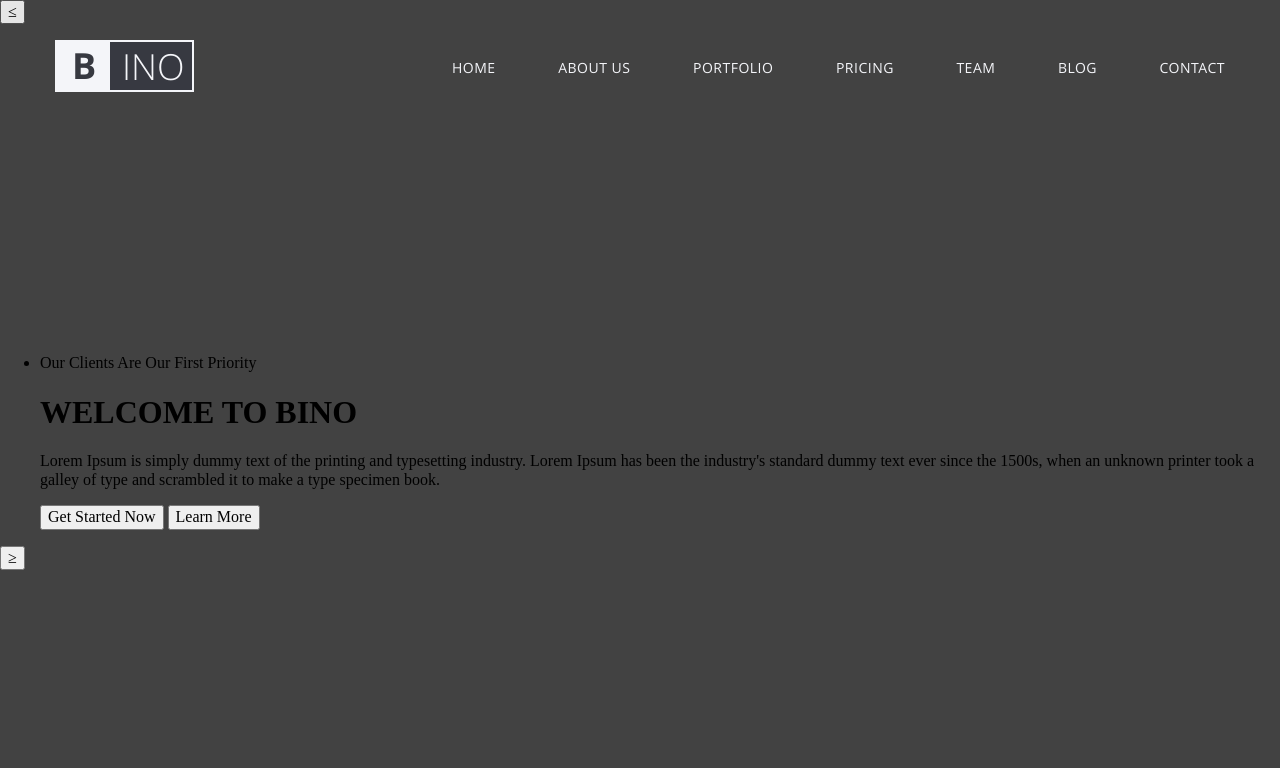
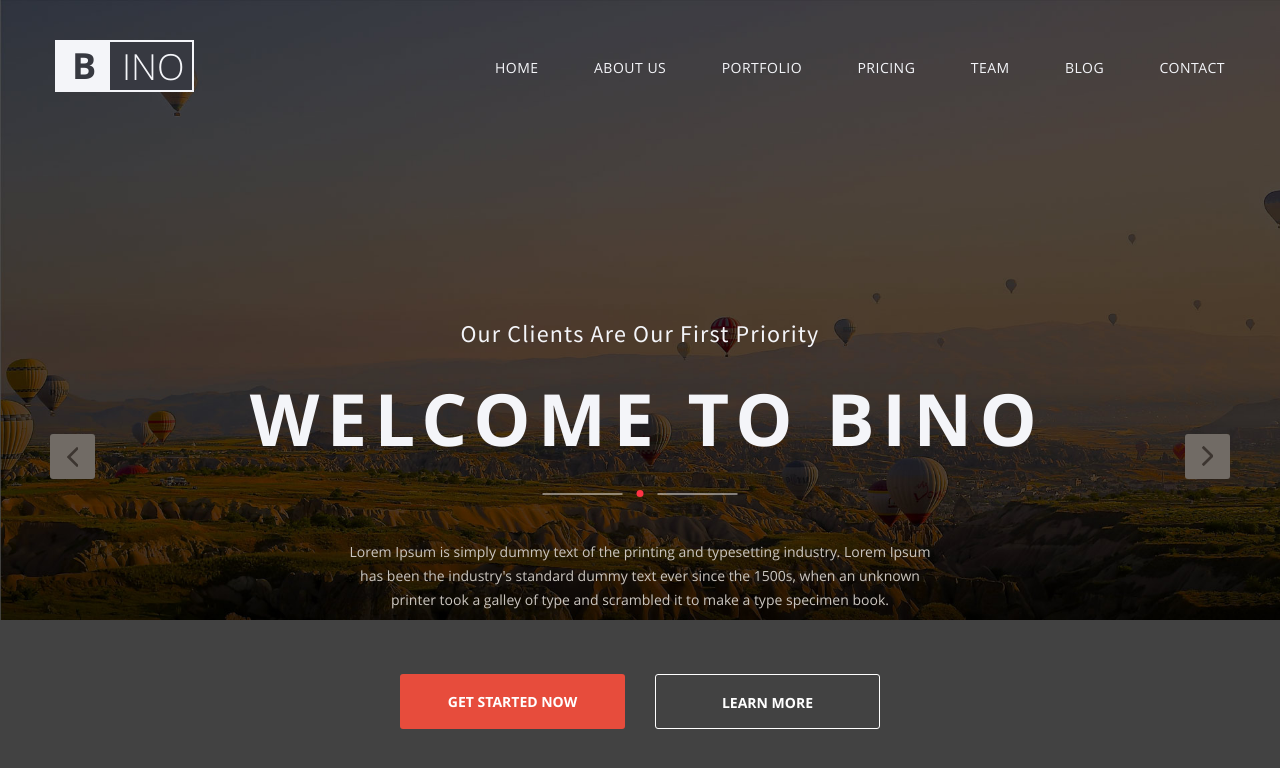
Before and after one commit to Dementeey/test-task, a website: page src/index.html in a window 1280 px wide. Drawn offline with Linux system fonts and the light colour scheme.

Commit message:
header finished

```diff
--- a/src/css/index.css
+++ b/src/css/index.css
@@ -16,6 +16,7 @@
   position: absolute;
   top: 40px;
   left: 50%;
+  z-index: 100;
 
   display: flex;
   flex-flow: row wrap;
@@ -64,7 +65,7 @@
 }
 
 .page-nav {
-  min-width: 773px;
+  min-width: 730px;
   height: 52px;
 }
 
@@ -108,6 +109,197 @@
   letter-spacing: 0.5px;
 }
 
+.slider {
+  position: relative;
+
+  width: 100vw;
+  height: 100vh;
+  min-height: 930px;
+  overflow: hidden;
+}
+
+.btn {
+  background: none;
+  border: none;
+  outline: none;
+  padding: 0;
+  margin: 0;
+  cursor: pointer;
+}
+
+.slider__control {
+  position: absolute;
+  top: 434px;
+  z-index: 100;
+
+  display: flex;
+  justify-content: center;
+  align-items: center;
+  width: 45px;
+  height: 45px;
+
+  background-color: #716b65;
+  border-radius: 3px;
+}
+
+.slider__control svg path {
+  fill: #3c3530;
+}
+
+.slider__control-prev {
+  left: 50px;
+}
+
+.slider__control-next {
+  right: 50px ;
+}
+
+.slider__control--disabled {
+  pointer-events: none;
+}
+
+.slider__control:hover svg path,
+.slider__control:active svg path {
+  fill: #f4f5f9;
+}
+
+.slider__control:hover,
+.slider__control:active {
+  background-color: #e74c3c;
+  cursor: pointer;
+}
+
+.slider__items {
+  position: absolute;
+  left: 0;
+
+  display: flex;
+  flex-direction: row;
+  flex-wrap: nowrap;
+  width: 99999px;
+  height: 100%;
+  margin: 0;
+  padding: 0;
+
+  list-style: none;
+}
+
+.slider__item {
+  width: 100vw;
+  height: 100%;
+}
+
 .slide-content {
-  margin-top: 330px;
+  position: relative;
+  width: 100%;
+  height: 100%;
+
+  padding-top: 325px;
+  background: url("../img/page-header-background.jpg") no-repeat 0 0;
+  background-size: contain;
 }
+
+.slide-content__slogan {
+  margin: 0;
+
+  font-size: 24px;
+  line-height: 1;
+  font-family: "source_sans_proregular";
+  text-align: center;
+  color: #f4f5f9;
+  text-transform: capitalize;
+  letter-spacing: 1.2px;
+}
+
+.slide-content__title {
+  margin-top: 34px;
+  margin-bottom: 85px;
+  padding-left: 14px;
+
+  font-size: 72px;
+  line-height: 1;
+  font-family: "open_sansbold";
+  text-align: center;
+  color: #f4f5f9;
+  text-transform: uppercase;
+  letter-spacing: 7.5px;
+}
+
+.slide-content__decor-dot {
+  position: absolute;
+  top: 490px;
+  left: 50%;
+
+  width: 7px;
+  height: 7px;
+
+  background-color: #ff3344;
+  border-radius: 50%;
+  transform: translateX(-50%);
+}
+
+.slide-content__decor-dot::before,
+.slide-content__decor-dot::after {
+  content: "";
+  position: absolute;
+  top: 50%;
+
+  width: 80px;
+  height: 1px;
+
+  background-color: #f1ebe7;
+  transform: translateY(-50%);
+}
+
+.slide-content__decor-dot::before {
+  left: -94px;
+}
+
+.slide-content__decor-dot::after {
+  right: -94px;
+}
+
+.slide-content__desc {
+  width: 600px;
+  margin: 0 auto;
+
+  font-size: 14px;
+  line-height: 24px;
+  font-family: 'open_sansregular';
+  text-align: center;
+  color: #cbc6c0;
+  text-transform: normal;
+}
+
+.slide-content__btn-wrapper {
+  display: flex;
+  justify-content: space-between;
+  width: 480px;
+  margin: 0 auto;
+  margin-top: 62px;
+}
+
+.slide-content__btn-start,
+.slide-content__btn-more {
+  width: 225px;
+  height: 55px;
+
+  font-size: 14px;
+  line-height: 55px;
+  font-family: "open_sansbold";
+  text-align: center;
+  color: #ffffff;
+  text-transform: uppercase;
+  text-decoration: none;
+
+  border-radius: 3px;
+}
+
+.slide-content__btn-start {
+  background-color: #e74c3c;
+}
+
+.slide-content__btn-more {
+  background-color: transparent;
+  border: 1px solid #ffffff;
+}
--- a/src/index.html
+++ b/src/index.html
@@ -43,13 +43,16 @@
     </div>
 
     <div class="slider">
-      <button class="btn  slider__control  slider__control--prev">≤</button>
+      <button class="btn  slider__control  slider__control-prev  slider__control--disabled">
+        <svg xmlns="http://www.w3.org/2000/svg" width="11.69" height="20" viewBox="0 0 11.688 20" ><path id="fa-angle-left" class="cls-1" d="M77.831 451.736a.652.652 0 0 0-.2-.462l-1-1a.633.633 0 0 0-.922 0l-9.341 9.341a.632.632 0 0 0 0 .923l9.341 9.339a.629.629 0 0 0 .922 0l1-1a.632.632 0 0 0 0-.923l-7.877-7.876 7.877-7.878a.691.691 0 0 0 .2-.464z" transform="translate(-66.156 -450.062)"/></svg>
+      </button>
 
       <ul class="slider__items">
         <li class="slider__item">
           <div class="slide-content">
             <p class="slide-content__slogan">Our Clients Are Our First Priority</p>
             <h1 class="slide-content__title">WELCOME TO BINO</h1>
+            <span class="slide-content__decor-dot"></span>
             <p class="slide-content__desc">
                 Lorem Ipsum is simply dummy text of the printing and typesetting industry.
                 Lorem Ipsum has been the industry's standard dummy text ever since the 1500s,
@@ -58,14 +61,16 @@
             </p>
 
             <div class="slide-content__btn-wrapper">
-              <button class="btn  slide-content__btn-start">Get Started Now</button>
-              <button class="btn  slide-content__btn-more">Learn More</button>
+              <a class="btn  slide-content__btn-start" href="#">Get Started Now</a>
+              <a class="btn  slide-content__btn-more" href="#">Learn More</a>
             </div>
           </div>
         </li>
       </ul>
 
-      <button class="btn  slider__control  slider__control--next">≥</button>
+      <button class="btn  slider__control  slider__control-next">
+        <svg xmlns="http://www.w3.org/2000/svg" width="11.68" height="20.03" viewBox="0 0 11.68 20.032"><path id="fa-angle-left" class="cls-1" d="M1844.17 467.259a.656.656 0 0 0 .2.462l1 1a.629.629 0 0 0 .92 0l9.34-9.341a.631.631 0 0 0 0-.922l-9.34-9.34a.627.627 0 0 0-.92 0l-1 1a.631.631 0 0 0 0 .922l7.88 7.876-7.88 7.878a.693.693 0 0 0-.2.465z" transform="translate(-1844.16 -448.906)"/></svg>
+      </button>
     </div>
   </div> <!-- page-header end -->
 
```
Also changed, not shown: src/img/page-header-background.jpg (added).
